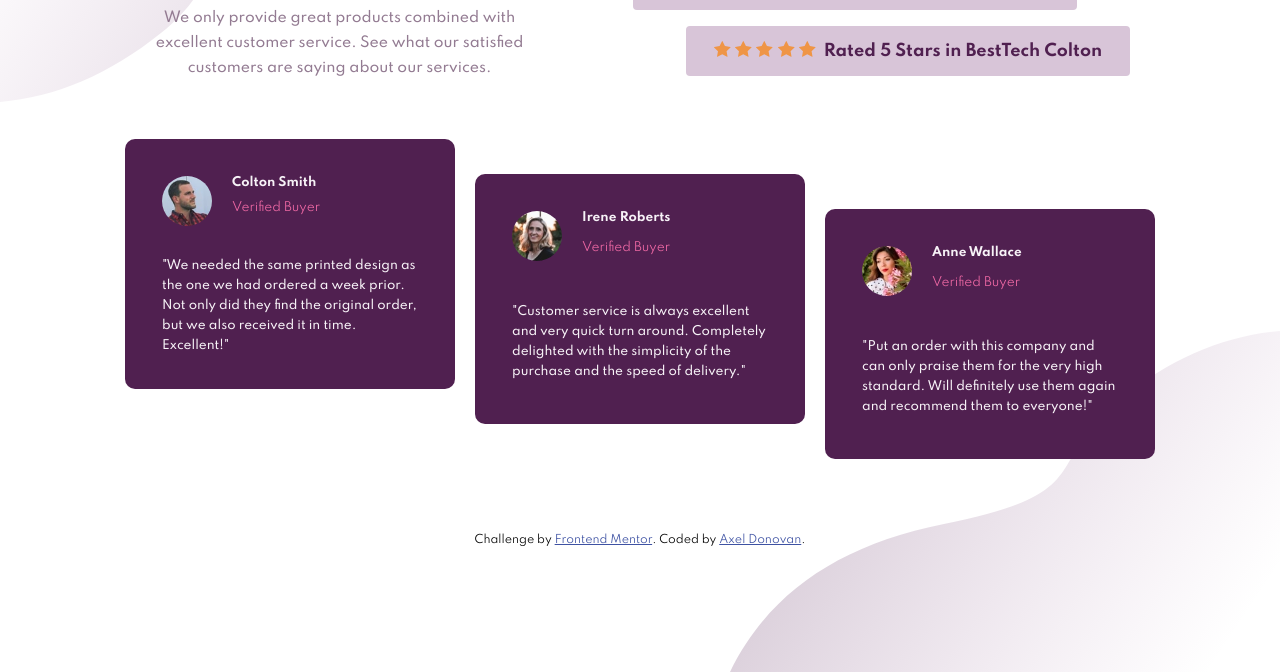
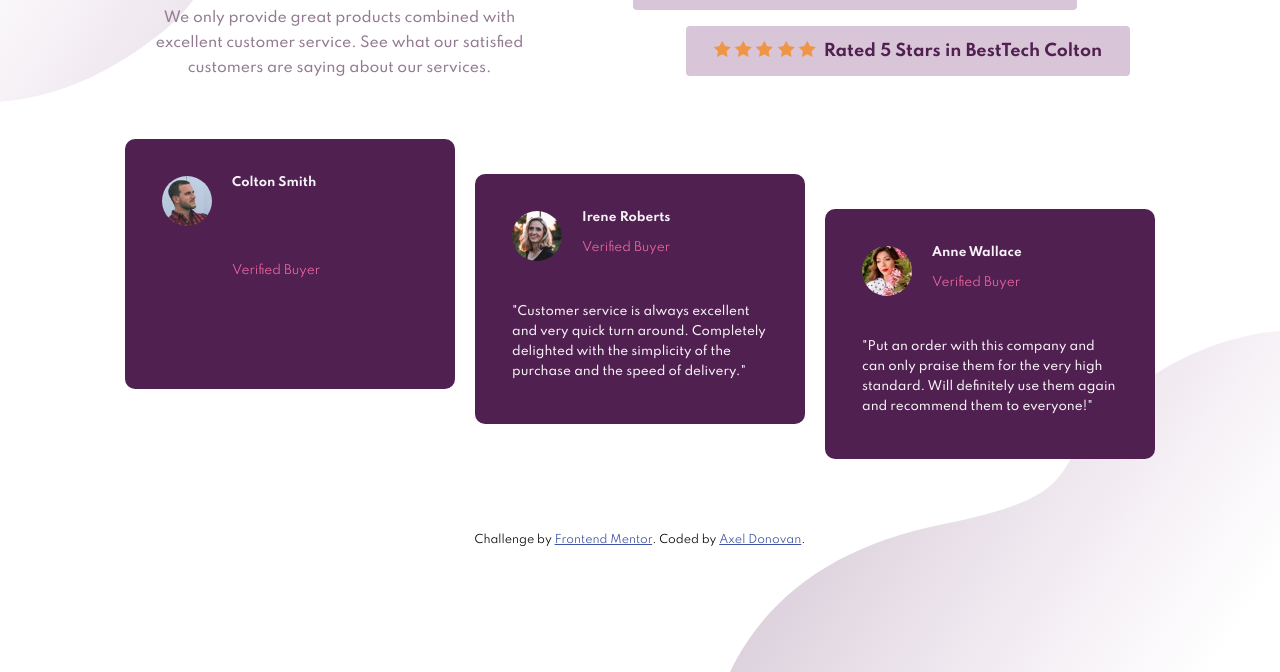
Before and after one commit to Blackopuss/social-proof-section-master, a plain HTML site: page social-proof-section-master/index.html in a window 1280 px wide. Shown: the part 239-911 px from the top of the page. Drawn offline with Linux system fonts and the light colour scheme.

Commit message:
quitado el parrafo

```diff
--- a/social-proof-section-master/index.html
+++ b/social-proof-section-master/index.html
@@ -60,11 +60,6 @@
           <img src="images/image-colton.jpg" alt="" />
           <span class="name">Colton Smith</span>
           <span class="status"> Verified Buyer</span>
-          <p>
-            "We needed the same printed design as the one we had ordered a week
-            prior. Not only did they find the original order, but we also
-            received it in time. Excellent!"
-          </p>
         </div>
         <div class="cards card2">
           <img src="images/image-irene.jpg" alt="" />
```
